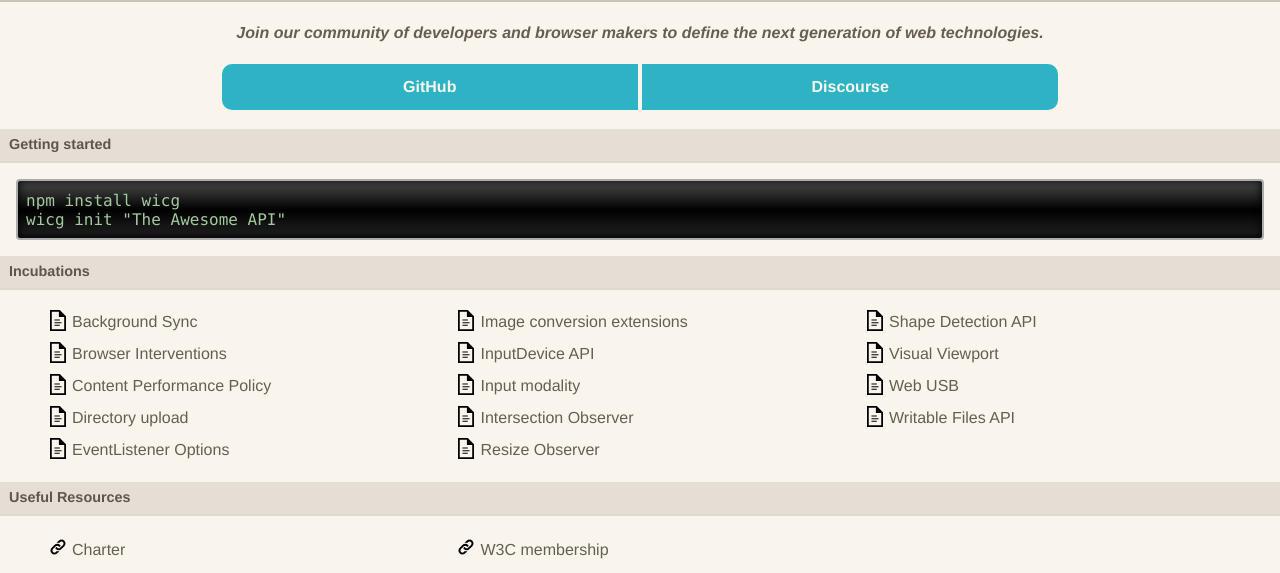
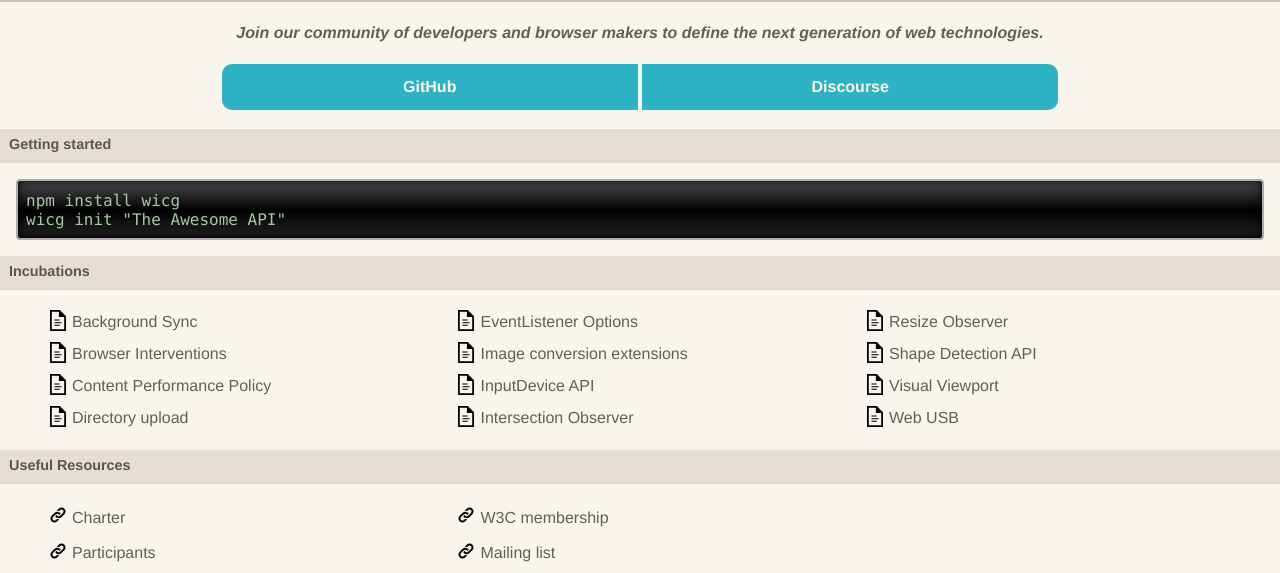
Before and after one commit to WICG/wicg.io, a plain HTML site: page index.html in a window 1280 px wide. Shown: the part 86-659 px from the top of the page. Drawn offline with Linux system fonts and the light colour scheme.

Commit message:
fix: remove writable files b/c 404

```diff
--- a/index.html
+++ b/index.html
@@ -89,11 +89,6 @@
           </a>
         </li>
         <li>
-          <a href="https://github.com/WICG/modality">
-            Input modality
-          </a>
-        </li>
-        <li>
           <a href="https://github.com/WICG/IntersectionObserver">
             Intersection Observer
           </a>
@@ -116,11 +111,6 @@
         <li>
           <a href="https://github.com/WICG/webusb">
             Web USB
-          </a>
-        </li>
-        <li>
-          <a href="https://github.com/WICG/writable-files-api">
-            Writable Files API
           </a>
         </li>
       </ul>
```
